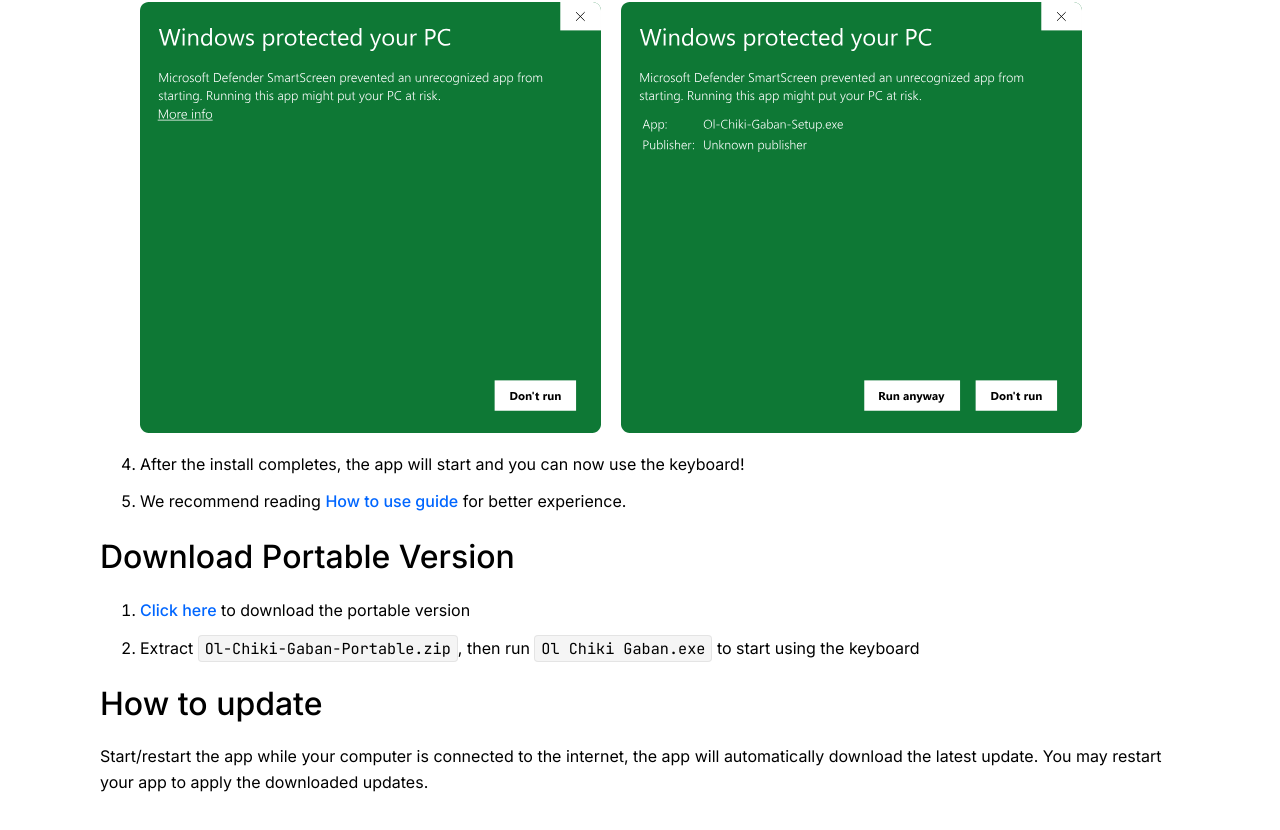
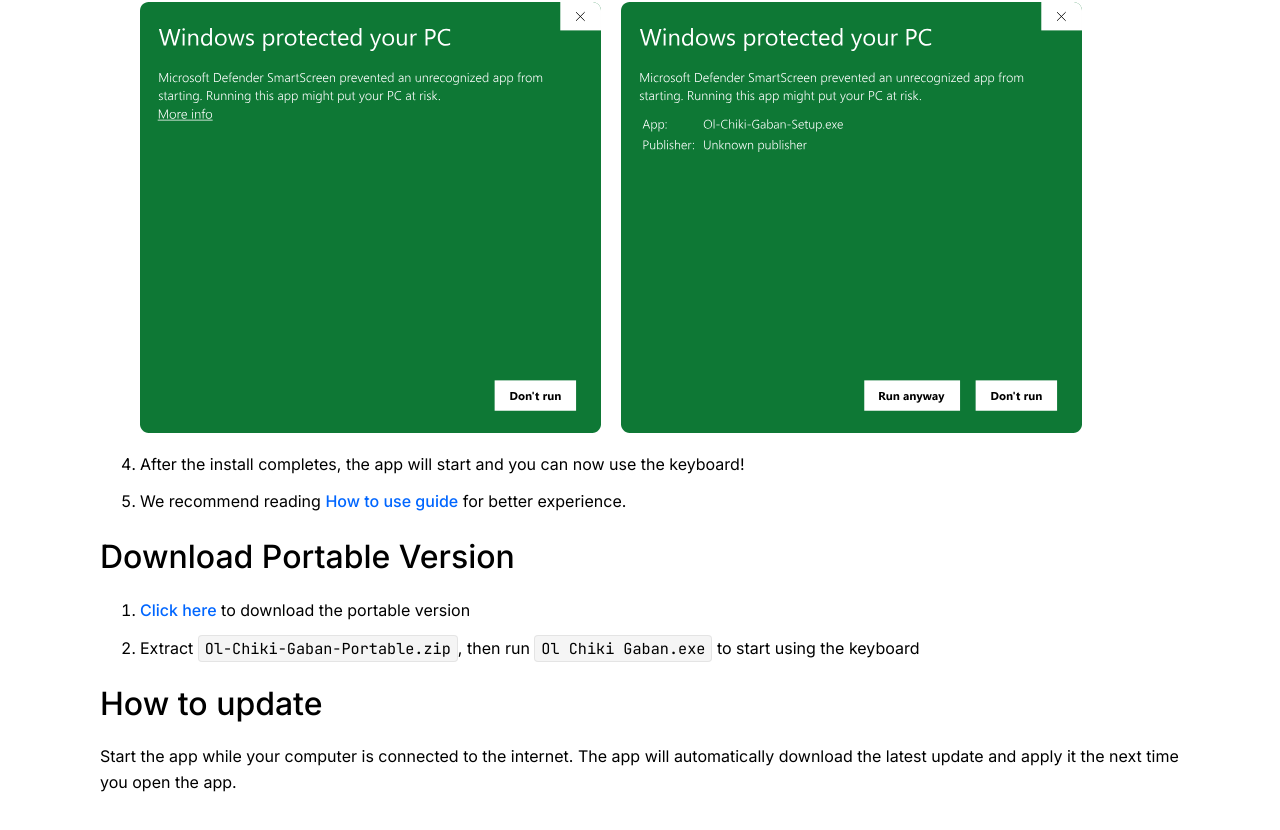
Before and after one commit to sarsamurmu/ol_chiki_gaban_web, a Next.js app: page /download in a window 1280 px wide. Shown: the part 352-1182 px from the top of the page. Built offline with nearby package versions, Linux system fonts and the light colour scheme; no server answers.

Commit message:
Minor fixes

```diff
--- a/src/components/font-page.js
+++ b/src/components/font-page.js
@@ -8,7 +8,7 @@ const MainContent = ({ fontName, variations, fontClassName, archiveName, childre
     <div className={s.mainContent}>
       <h1>{fontName}</h1>
       {children}
-      <a href={`/fonts/${archiveName}.zip`}><button className={s.downloadBtn}>↓ Download Font</button></a>
+      <a href={`/fonts/${archiveName}.zip`}><button className={s.downloadBtn}>↓&nbsp;&nbsp;Download Font</button></a>
       <h2>Styles</h2>
       {variations.map(([weight, name, isItalic]) => (
         <div key={weight + name + isItalic} className={s.preview}>
--- a/src/pages/download.js
+++ b/src/pages/download.js
@@ -72,8 +72,8 @@ const MainContent = () => {
 
       <h1>How to update</h1>
       <p>
-        Start/restart the app while your computer is connected to the internet, the app will automatically download the latest update.
-        You may restart your app to apply the downloaded updates.
+        Start the app while your computer is connected to the internet.
+        The app will automatically download the latest update and apply it the next time you open the app.
       </p>
     </div>
   )
```
